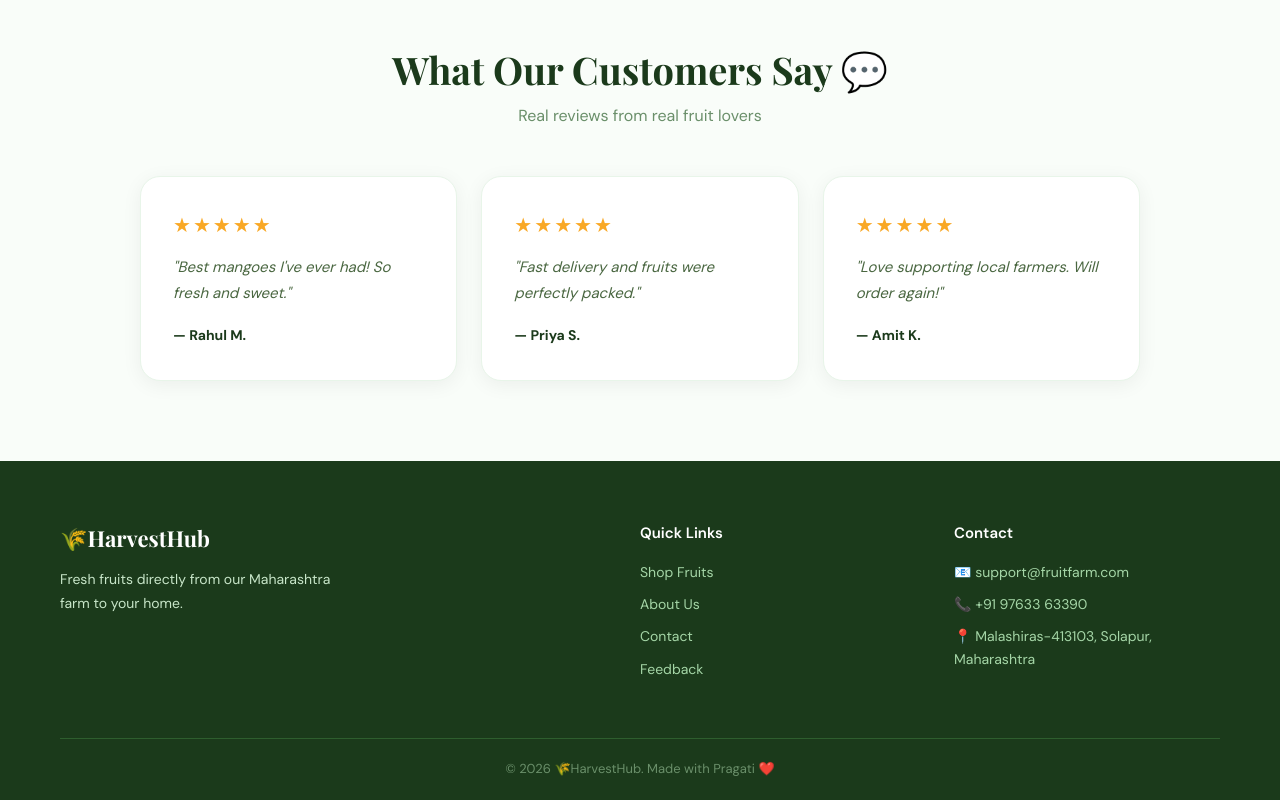
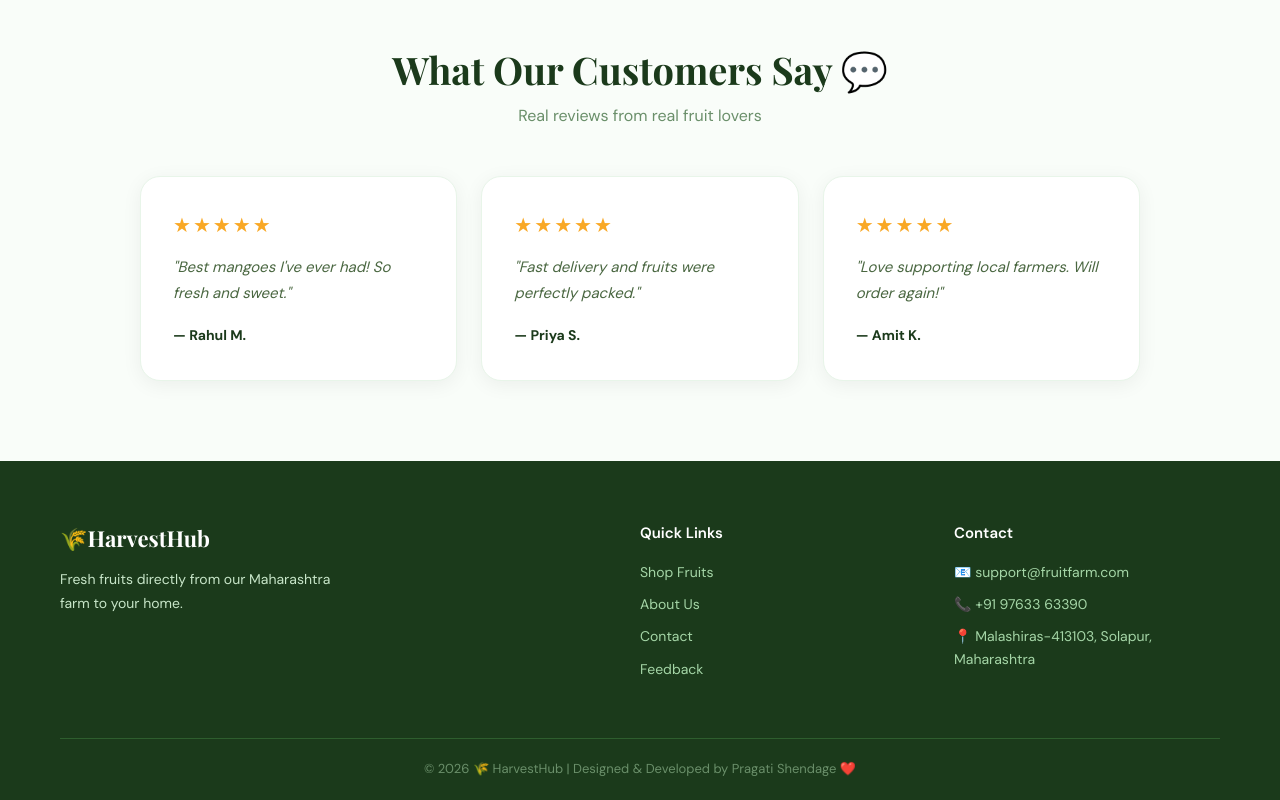
Before and after one commit to Pragati3677/HarvestHub, a React (Create React App) app in the folder frontend/: page / in a window 1280 px wide. Shown: the part 1864-2664 px from the top of the page. Built offline with nearby package versions, Linux system fonts and the light colour scheme.

Commit message:
footer updated

```diff
--- a/frontend/src/pages/Home.js
+++ b/frontend/src/pages/Home.js
@@ -159,9 +159,9 @@ function Home() {
             <span>📍 Malashiras-413103, Solapur, Maharashtra</span>
           </div>
         </div>
-        <div className="footer-bottom">
-          <p>© 2026 🌾HarvestHub. Made with Pragati ❤️</p>
-        </div>
+      <div className="footer-bottom">
+        <p>© 2026 🌾 HarvestHub | Designed & Developed by Pragati Shendage ❤️</p>
+      </div>
       </footer>
 
     </div>
```
